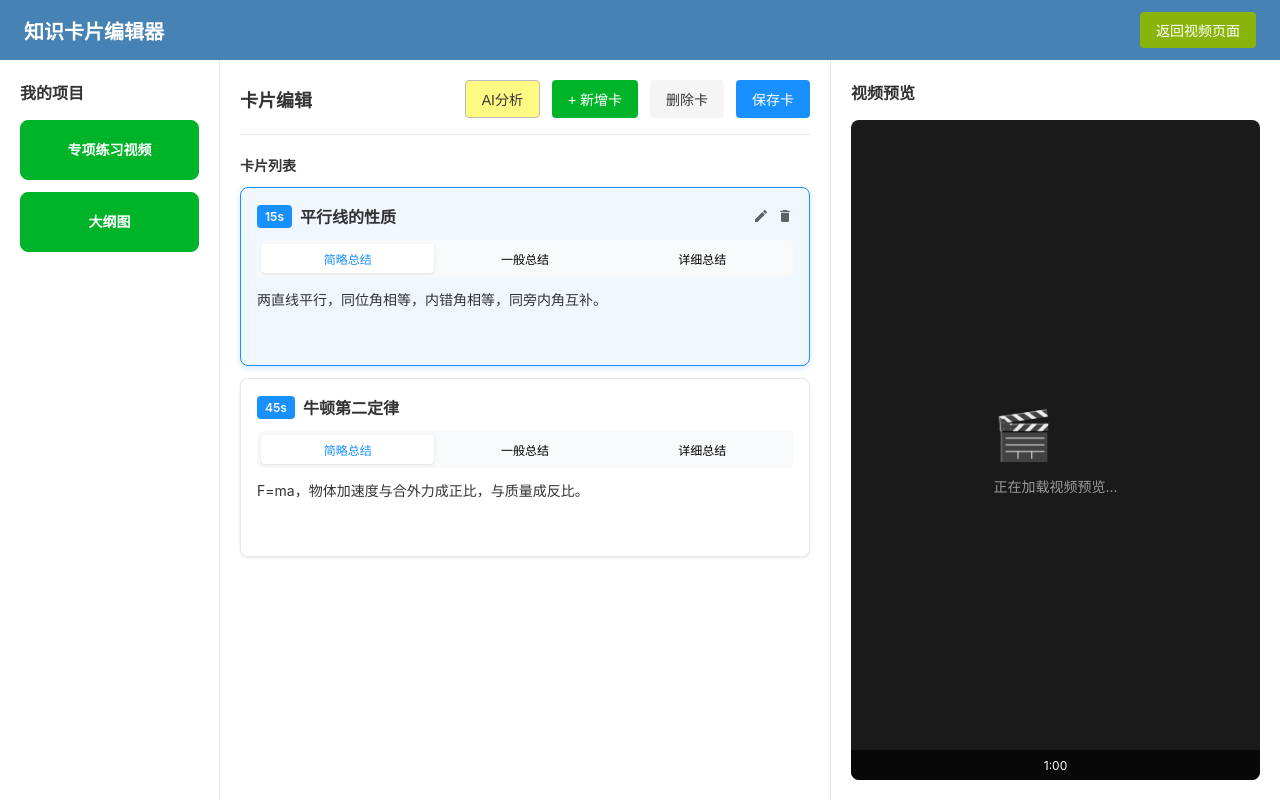
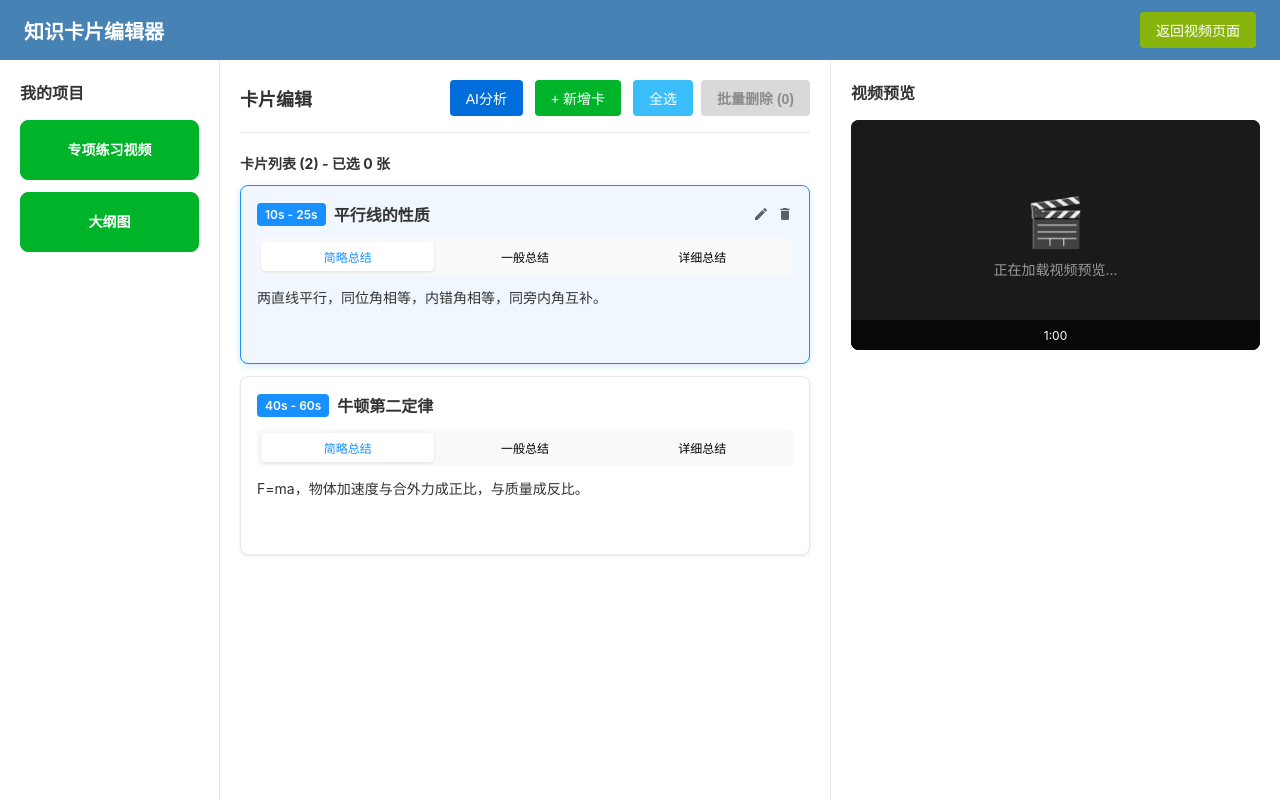
Before and after one commit to lihua123123/Video_Cube, a Vue app in the folder Frontend/: page /edit in a window 1280 px wide. Built offline with nearby package versions, Linux system fonts and the light colour scheme; the HTML template or start-up script is replaced by a standard one.

Commit message:
将卡片出现时间点修改成卡片出现时间段，优化了卡片列表头部的按键功能，删除了保存卡和删除卡功能，新增了批量删除的功能

```diff
--- a/Frontend/src/views/EditPage.vue
+++ b/Frontend/src/views/EditPage.vue
@@ -32,38 +32,63 @@
           <div class="editor-actions">
             <button @click="aiAnalyze" class="action-btn ai-analysis-btn">AI分析</button>
             <button @click="addNewCard" class="action-btn add-card-btn">+ 新增卡</button>
-            <button @click="deleteCard" class="action-btn delete-card-btn">删除卡</button>
-            <button @click="saveCard" class="action-btn save-card-btn">保存卡</button>
+            <div class="batch-actions">
+              <button @click="selectAllCards" class="action-btn select-all-btn">
+                {{ isAllSelected ? '取消全选' : '全选' }}
+              </button>
+              <button
+                @click="batchDeleteCards"
+                class="action-btn batch-delete-btn"
+                :disabled="batchSelectedCards.length === 0"
+              >
+                批量删除 ({{ batchSelectedCards.length }})
+              </button>
+            </div>
           </div>
         </div>
 
         <!-- 卡片列表 -->
         <div class="card-list-container">
-          <h4>卡片列表</h4>
+          <h4>卡片列表 ({{ cardList.length }}) - 已选 {{  selectedCardsCount }} 张</h4>
           <div class="cards-list">
             <div
               v-for="(card, index) in cardList"
               :key="index"
-              :class="['card-item', { active: selectedCardIndex === index }]"
-              @click="selectCard(index)"
+              :class="['card-item', {
+                active: selectedCardIndex === index,
+                'batch-selected': batchSelectedCards.includes(index)
+              }]"
+              @click="handleCardClick(index)"
             >
               <!-- 卡片头部 -->
               <div class="card-header">
-                <span class="card-time">{{ card.time }}s</span>
+                <span class="card-time">{{ card.startTime }}s - {{ card.endTime }}s</span>
                 <span class="card-title">{{ card.title }}</span>
-                <div v-if="selectedCardIndex === index" class="card-actions">
+                <div class="card-actions">
+                  <!-- 编辑和删除按钮 - 只在选中单个卡片且没有批量选择时显示 -->
+                  <div
+                    v-if="selectedCardIndex === index && batchSelectedCards.length === 0"
+                    class="single-card-actions"
+                  >
                     <img
                       src="@/assets/images/iconEdit.png"
                       alt="编辑"
                       class="action-icon"
                       @click.stop="editCard(index)"
-                  />
+                      title="编辑卡片"
+                    >
                     <img
                       src="@/assets/images/iconDelete.png"
                       alt="删除"
                       class="action-icon"
-                    @click.stop="deleteCard(index)"
-                  />
+                      @click.stop="deleteSingleCard(index)"
+                      title="删除卡片"
+                    >
+                  </div>
+
+                  <div v-if="batchSelectedCards.includes(index)" class="selection-indicator">
+                    ✓
+                  </div>
                 </div>
               </div>
 
@@ -106,7 +131,7 @@
         </div>
       </section>
 
-      <!-- 右侧：视频预览 - 修改为横屏尺寸 -->
+      <!-- 右侧：视频预览 -->
       <section class="video-preview-section">
         <h3>视频预览</h3>
         <div class="video-preview-container">
@@ -126,42 +151,50 @@
     <div v-if="showCardModal" class="modal-overlay">
       <div class="modal-content">
         <div class="modal-header">
-          <h3>知识卡片编辑</h3>
+          <h3>{{ editingCardIndex >= 0 ? '编辑知识卡片' : '新增知识卡片' }}</h3>
           <button @click="closeModal" class="modal-close">×</button>
         </div>
 
         <div class="modal-body">
-          <!-- 时间设置 -->
+          <!-- 时间设置 - 修改为时间段选择 -->
           <div class="time-setting">
-            <label>卡片出现时间（秒）</label>
-            <div class="time-input-wrapper">
-              <input type="number" v-model="cardTime" min="0" step="1" class="time-input" />
+            <label>卡片出现时间段（秒）</label>
+            <div class="time-range-wrapper">
+              <div class="time-input-group">
+                <span class="time-label">开始时间：</span>
+                <input type="number" v-model="cardStartTime" min="0" step="1" class="time-input" />
+                <span class="time-unit">秒</span>
+              </div>
+              <div class="time-input-group">
+                <span class="time-label">结束时间：</span>
+                <input type="number" v-model="cardEndTime" min="0" step="1" class="time-input" />
+                <span class="time-unit">秒</span>
+              </div>
+              <div class="time-duration" v-if="timeDuration > 0">
+                时长：{{ timeDuration }}秒
+              </div>
             </div>
           </div>
 
           <!-- 富文本工具栏 -->
           <div class="rich-text-toolbar">
             <button @click="formatText('bold')" class="tool-btn" title="加粗">
-              <img src="@/assets/images/fa5-bold-fas.png" alt="加粗" class="tool-icon" />
+              <img src="@/assets/images/fa5-bold-fas.png" alt="加粗" class="tool-icon">
             </button>
             <button @click="formatText('italic')" class="tool-btn" title="斜体">
-              <img src="@/assets/images/if-italic-alt.png" alt="斜体" class="tool-icon" />
+              <img src="@/assets/images/if-italic-alt.png" alt="斜体" class="tool-icon">
             </button>
             <button @click="formatText('link')" class="tool-btn" title="链接">
-              <img
-                src="@/assets/images/semiDesign-semi-icons-link.png"
-                alt="链接"
-                class="tool-icon"
-              />
+              <img src="@/assets/images/semiDesign-semi-icons-link.png" alt="链接" class="tool-icon">
             </button>
             <button @click="insertImage" class="tool-btn" title="插入图片">
-              <img src="@/assets/images/riLine-image-line.png" alt="图片" class="tool-icon" />
+              <img src="@/assets/images/riLine-image-line.png" alt="图片" class="tool-icon">
             </button>
             <button @click="insertFormula" class="tool-btn" title="插入公式">
-              <img src="@/assets/images/iconPark-formula.png" alt="公式" class="tool-icon" />
+              <img src="@/assets/images/iconPark-formula.png" alt="公式" class="tool-icon">
             </button>
             <button @click="openColorPicker" class="tool-btn" title="颜色">
-              <img src="@/assets/images/md-palette.png" alt="颜色" class="tool-icon" />
+              <img src="@/assets/images/md-palette.png" alt="颜色" class="tool-icon">
             </button>
           </div>
 
@@ -193,136 +226,177 @@
 </template>
 
 <script setup lang="ts">
-import { ref, onMounted } from 'vue'
+import { ref, computed, onMounted } from 'vue'
 import { useRouter } from 'vue-router'
 
 const router = useRouter()
 
-// 卡片列表数据（包含三种总结类型）
+// 卡片列表数据
 const cardList = ref([
   {
-    time: 15,
+    startTime: 10,
+    endTime: 25,
     title: '平行线的性质',
-    activeTab: 'brief', // 当前激活的选项卡
+    activeTab: 'brief',
     summaries: {
       brief: '两直线平行，同位角相等，内错角相等，同旁内角互补。',
       normal: '1. 两直线平行，同位角相等\n2. 两直线平行，内错角相等\n3. 两直线平行，同旁内角互补',
-      detailed:
-        '平行线性质详解：\n\n1. 同位角相等：两条平行线被第三条直线所截，同位角相等。\n2. 内错角相等：两条平行线被第三条直线所截，内错角相等。\n3. 同旁内角互补：两条平行线被第三条直线所截，同旁内角之和为180度。',
+      detailed: '平行线性质详解：\n\n1. 同位角相等：两条平行线被第三条直线所截，同位角相等。\n2. 内错角相等：两条平行线被第三条直线所截，内错角相等。\n3. 同旁内角互补：两条平行线被第三条直线所截，同旁内角之和为180度。',
     },
   },
   {
-    time: 45,
+    startTime: 40,
+    endTime: 60,
     title: '牛顿第二定律',
     activeTab: 'brief',
     summaries: {
       brief: 'F=ma，物体加速度与合外力成正比，与质量成反比。',
-      normal:
-        '核心公式：F=ma\n\nF代表物体所受的合外力(单位:牛顿，N)\nm代表物体的质量(单位:千克，kg)\na代表物体的加速度(单位:米/秒²，m/s²)',
-      detailed:
-        '牛顿第二定律详解：\n\n核心公式：F = ma\n\n物理意义：\n1. 物体加速度与合外力成正比：F ∝ a\n2. 加速度与物体质量成反比：a ∝ 1/m\n\n完整表达式：F = ma（F为合力，m为质量，a为加速度）\n\n应用说明：该定律描述了力、质量和加速度之间的关系，是经典力学的核心定律之一。',
+      normal: '核心公式：F=ma\n\nF代表物体所受的合外力(单位:牛顿，N)\nm代表物体的质量(单位:千克，kg)\na代表物体的加速度(单位:米/秒²，m/s²)',
+      detailed: '牛顿第二定律详解：\n\n核心公式：F = ma\n\n物理意义：\n1. 物体加速度与合外力成正比：F ∝∝∝∝ a\n2. 加速度与物体质量成反比：a ∝∝∝∝ 1/m\n\n完整表达式：F = ma（F为合力，m为质量，a为加速度）\n\n应用说明：该定律描述了力、质量和加速度之间的关系，是经典力学的核心定律之一。',
     },
-  },
+  }
 ])
 
-// 选中状态
+// 响应式状态
 const selectedCardIndex = ref(-1)
-
-// 弹窗相关状态
+const batchSelectedCards = ref<number[]>([])
 const showCardModal = ref(false)
-const cardTime = ref(0)
+const cardStartTime = ref(0)
+const cardEndTime = ref(0)
 const cardTitle = ref('')
 const cardContent = ref('')
-const editingCardIndex = ref(-1) // -1表示新增，>=0表示编辑
+const editingCardIndex = ref(-1)
+
+// 计算属性
+const isAllSelected = computed(() => {
+  return batchSelectedCards.value.length === cardList.value.length && cardList.value.length > 0
+})
+
+const selectedCardsCount = computed(() => {
+  return batchSelectedCards.value.length
+})
+
+const timeDuration = computed(() => {
+  return Math.max(0, cardEndTime.value - cardStartTime.value)
+})
 
 // 方法定义
 const goBack = () => {
   router.push('/user')
 }
 
-const selectCard = (index: number) => {
-  selectedCardIndex.value = index
+const handleCardClick = (index: number) => {
+  if (batchSelectedCards.value.length > 0) {
+    toggleCardSelection(index)
+  } else {
+    selectCard(index)
+  }
 }
 
-// 切换卡片内的选项卡
-const switchTab = (cardIndex: number, tabType: string) => {
-  cardList.value[cardIndex].activeTab = tabType
+const selectCard = (index: number) => {
+  if (index < 0 || index >= cardList.value.length) return
+  selectedCardIndex.value = index
+  batchSelectedCards.value = []
 }
 
+const toggleCardSelection = (index: number) => {
+  if (index < 0 || index >= cardList.value.length) return
+
+  if (batchSelectedCards.value.includes(index)) {
+    batchSelectedCards.value = batchSelectedCards.value.filter(i => i !== index)
+  } else {
+    batchSelectedCards.value.push(index)
+  }
+  selectedCardIndex.value = -1
+}
+
+const selectAllCards = () => {
+  if (isAllSelected.value) {
+    batchSelectedCards.value = []
+  } else {
+    batchSelectedCards.value = cardList.value.map((_, index) => index)
+  }
+  selectedCardIndex.value = -1
+}
+
+const switchTab = (cardIndex: number, tabType: string) => {
+  if (cardIndex < 0 || cardIndex >= cardList.value.length) return
+
+  const card = cardList.value[cardIndex]
+  if (!card) return
+
+  card.activeTab = tabType
+}
+
+// 编辑卡片功能
 const editCard = (index: number) => {
+  if (index < 0 || index >= cardList.value.length) return
+
   const card = cardList.value[index]
-  cardTime.value = card.time
+  if (!card) return
+
+  cardStartTime.value = card.startTime
+  cardEndTime.value = card.endTime
   cardTitle.value = card.title
-  cardContent.value = card.summaries.normal // 默认编辑一般总结
+  cardContent.value = card.summaries.normal
   editingCardIndex.value = index
   showCardModal.value = true
 }
 
 const addNewCard = () => {
-  // 重置表单
-  cardTime.value = 0
+  cardStartTime.value = 0
+  cardEndTime.value = 0
   cardTitle.value = ''
   cardContent.value = ''
   editingCardIndex.value = -1
   showCardModal.value = true
 }
 
-const deleteCard = (index?: number) => {
-  const targetIndex = index ?? selectedCardIndex.value
-  if (targetIndex >= 0 && targetIndex < cardList.value.length) {
-    if (confirm('确定要删除这张卡片吗？')) {
-      cardList.value.splice(targetIndex, 1)
+// 修复：重命名删除函数以避免冲突，并添加空值检查
+const deleteSingleCard = (index: number) => {
+  if (index < 0 || index >= cardList.value.length) return
+
+  const card = cardList.value[index]
+  if (!card) return
+
+  if (confirm(`确定要删除"${card.title}"这张卡片吗？`)) {
+    cardList.value.splice(index, 1)
+    // 更新选中状态
+    if (selectedCardIndex.value === index) {
       selectedCardIndex.value = -1
     }
-  } else {
-    alert('请先选择要删除的卡片')
+    // 更新批量选择索引
+    batchSelectedCards.value = batchSelectedCards.value
+      .filter(i => i !== index)
+      .map(i => i > index ? i - 1 : i)
   }
 }
 
-const saveCard = () => {
-  if (selectedCardIndex.value >= 0) {
-    editCard(selectedCardIndex.value)
-  } else {
-    alert('请先选择要保存的卡片')
+// 批量删除功能
+const batchDeleteCards = () => {
+  if (batchSelectedCards.value.length === 0) {
+    alert('请先选择要删除的卡片')
+    return
+  }
+
+  if (confirm(`确定要删除选中的 ${batchSelectedCards.value.length} 张卡片吗？`)) {
+    // 从大到小排序删除
+    const sortedIndexes = [...batchSelectedCards.value].sort((a, b) => b - a)
+    sortedIndexes.forEach(index => {
+      if (index >= 0 && index < cardList.value.length) {
+        const card = cardList.value[index]
+        // 添加空值检查
+        if (card) {
+          cardList.value.splice(index, 1)
+        }
+      }
+    })
+    batchSelectedCards.value = []
   }
 }
 
 const aiAnalyze = () => {
   console.log('AI分析视频内容')
-  // 后续实现AI分析逻辑
-}
-
-const saveCurrentCard = () => {
-  if (!cardTitle.value.trim() || !cardContent.value.trim()) {
-    alert('请填写卡片标题和内容')
-    return
-  }
-
-  const cardData = {
-    time: cardTime.value,
-    title: cardTitle.value,
-    activeTab: 'brief',
-    summaries: {
-      brief: cardContent.value.substring(0, 50) + '...', // 简略版
-      normal: cardContent.value, // 一般版
-      detailed: cardContent.value + '\n\n详细说明：' + cardContent.value, // 详细版
-    },
-  }
-
-  if (editingCardIndex.value >= 0) {
-    // 编辑现有卡片
-    cardList.value[editingCardIndex.value] = cardData
-  } else {
-    // 新增卡片
-    cardList.value.push(cardData)
-  }
-
-  closeModal()
-}
-
-const closeModal = () => {
-  showCardModal.value = false
-  editingCardIndex.value = -1
 }
 
 // 富文本编辑方法
@@ -343,8 +417,44 @@ const openColorPicker = () => {
   console.log('打开颜色选择器')
 }
 
+const saveCurrentCard = () => {
+  if (!cardTitle.value.trim() || !cardContent.value.trim()) {
+    alert('请填写卡片标题和内容')
+    return
+  }
+
+  if (cardStartTime.value >= cardEndTime.value) {
+    alert('结束时间必须大于开始时间')
+    return
+  }
+
+  const cardData = {
+    startTime: cardStartTime.value,
+    endTime: cardEndTime.value,
+    title: cardTitle.value,
+    activeTab: 'brief',
+    summaries: {
+      brief: cardContent.value.substring(0, 50) + (cardContent.value.length > 50 ? '...' : ''),
+      normal: cardContent.value,
+      detailed: cardContent.value + '\n\n详细说明：' + cardContent.value,
+    },
+  }
+
+  if (editingCardIndex.value >= 0) {
+    cardList.value[editingCardIndex.value] = cardData
+  } else {
+    cardList.value.push(cardData)
+  }
+
+  closeModal()
+}
+
+const closeModal = () => {
+  showCardModal.value = false
+  editingCardIndex.value = -1
+}
+
 onMounted(() => {
-  // 初始化数据
   if (cardList.value.length > 0) {
     selectedCardIndex.value = 0
   }
@@ -474,6 +584,7 @@ onMounted(() => {
 .editor-actions {
   display: flex;
   gap: 12px;
+  align-items: center;
 }
 
 .action-btn {
@@ -487,9 +598,8 @@ onMounted(() => {
 }
 
 .ai-analysis-btn {
-  background: #fefa83;
-  color: #333;
-  border: 1px solid #bbbbbb;
+  background: #006dda;
+  color: white;
 }
 
 .add-card-btn {
@@ -497,14 +607,31 @@ onMounted(() => {
   color: white;
 }
 
-.delete-card-btn {
-  background: #f5f5f5;
-  color: #333;
-}
-
 .save-card-btn {
   background: #1890ff;
   color: white;
+}
+
+.batch-actions {
+  display: flex;
+  gap: 8px;
+}
+
+.select-all-btn {
+  background: #3abef9;
+  color: white;
+}
+
+.batch-delete-btn {
+  background: #ff4d4f;
+  color: white;
+  font-weight: 600;
+}
+
+.batch-delete-btn:disabled {
+  background: #d9d9d9;
+  color: #8c8c8c;
+  cursor: not-allowed;
 }
 
 .card-list-container {
@@ -539,6 +666,12 @@ onMounted(() => {
   box-shadow: 0 2px 6px rgba(24, 144, 255, 0.2);
 }
 
+.card-item.batch-selected {
+  border-color: #ff4d4f;
+  background: #fff2f0;
+  box-shadow: 0 2px 6px rgba(255, 77, 79, 0.2);
+}
+
 .card-item:hover {
   border-color: #1890ff;
   box-shadow: 0 2px 8px rgba(0, 0, 0, 0.15);
@@ -571,6 +704,13 @@ onMounted(() => {
 .card-actions {
   display: flex;
   gap: 8px;
+  align-items: center;
+}
+
+.single-card-actions {
+  display: flex;
+  gap: 8px;
+  align-items: center;
 }
 
 .action-icon {
@@ -583,6 +723,19 @@ onMounted(() => {
 
 .action-icon:hover {
   opacity: 1;
+}
+
+.selection-indicator {
+  background: #52c41a;
+  color: white;
+  width: 20px;
+  height: 20px;
+  border-radius: 50%;
+  display: flex;
+  align-items: center;
+  justify-content: center;
+  font-size: 12px;
+  font-weight: bold;
 }
 
 /* 总结类型选项卡 */
@@ -629,7 +782,7 @@ onMounted(() => {
   white-space: pre-wrap;
 }
 
-/* 右侧视频预览 - 修改为横屏尺寸 */
+/* 右侧视频预览 */
 .video-preview-section {
   width: 450px;
   background: white;
@@ -647,15 +800,20 @@ onMounted(() => {
 }
 
 .video-preview-container {
+  width: 100%;
+  height: 0;
+  padding-bottom: 56.25%;
   background: #000;
   border-radius: 8px;
   overflow: hidden;
-  height: 300px; /* 横屏视频高度 */
   position: relative;
-  flex: 1;
 }
 
 .video-placeholder {
+  position: absolute;
+  top: 0;
+  left: 0;
+  width: 100%;
   height: 100%;
   display: flex;
   align-items: center;
@@ -665,10 +823,13 @@ onMounted(() => {
   flex-direction: column;
 }
 
+.placeholder-content {
+  text-align: center;
+}
+
 .placeholder-icon {
   font-size: 48px;
-  margin-bottom: 12px;
-  color: #8b5cf6;
+  margin-bottom: 8px;
 }
 
 .video-placeholder p {
@@ -783,8 +944,22 @@ onMounted(() => {
   font-size: 14px;
 }
 
-.time-input-wrapper {
+.time-range-wrapper {
   display: flex;
+  flex-direction: column;
+  gap: 12px;
+}
+
+.time-input-group {
+  display: flex;
+  align-items: center;
+  gap: 8px;
+}
+
+.time-label {
+  font-size: 14px;
+  color: #333;
+  min-width: 80px;
 }
 
 .time-input {
@@ -795,6 +970,21 @@ onMounted(() => {
   font-size: 14px;
 }
 
+.time-unit {
+  font-size: 14px;
+  color: #666;
+}
+
+.time-duration {
+  padding: 8px 12px;
+  background: #f0f7ff;
+  border-radius: 4px;
+  font-size: 14px;
+  color: #1890ff;
+  font-weight: 500;
+}
+
+/* 富文本工具栏 */
 .rich-text-toolbar {
   display: grid;
   grid-template-columns: repeat(6, 1fr);
@@ -852,7 +1042,6 @@ onMounted(() => {
   .project-sidebar {
     width: 200px;
   }
-
   .video-preview-section {
     width: 320px;
   }
@@ -862,12 +1051,21 @@ onMounted(() => {
   .main-content {
     flex-direction: column;
   }
-
   .project-sidebar,
   .video-preview-section {
     width: 100%;
     border-right: none;
     border-left: none;
   }
+
+  .time-input-group {
+    flex-direction: column;
+    align-items: flex-start;
+    gap: 4px;
+  }
+
+  .time-label {
+    min-width: auto;
+  }
 }
 </style>
```
Also changed, not shown: Frontend/src/views/UserPage.vue (+46 -35 lines). Lines whose indentation alone changed are shown as unchanged.
